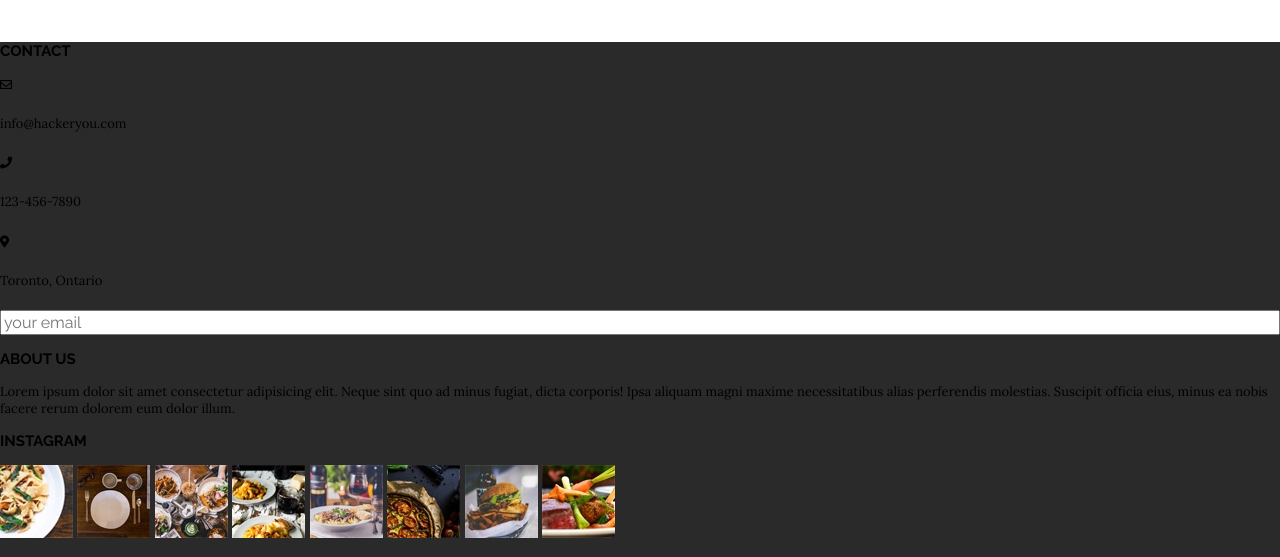
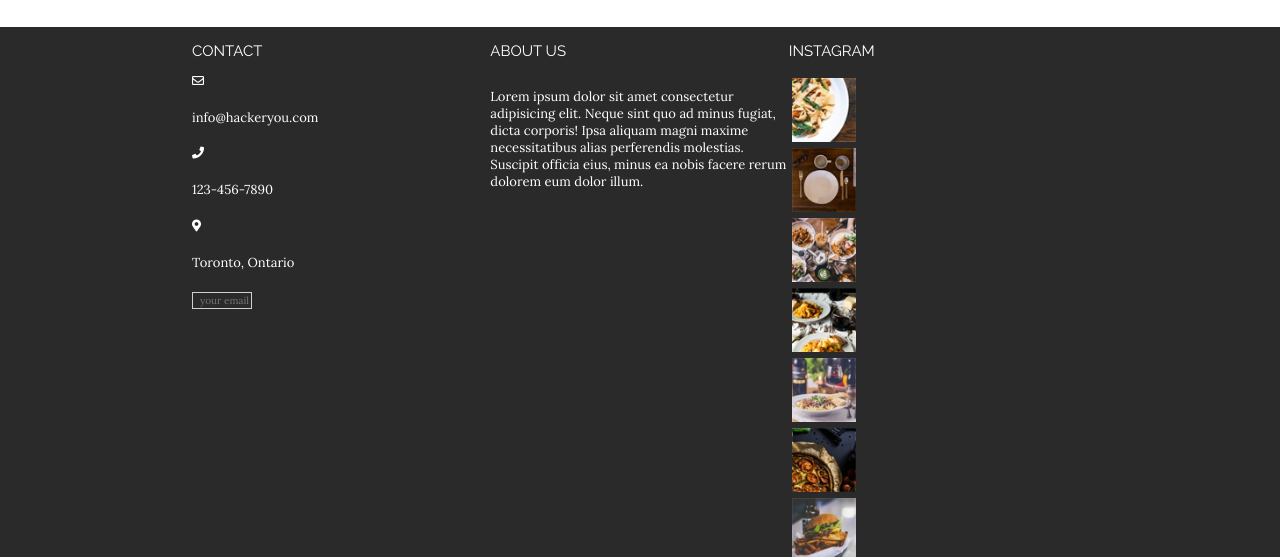
Before and after one commit to scottgirouard/scottgirouard_project2, a plain HTML site: page index.html in a window 1280 px wide. Shown: the part 4714-5271 px from the top of the page. Drawn offline with Linux system fonts and the light colour scheme.

Commit message:
915pm monday progress

```diff
--- a/index.html
+++ b/index.html
@@ -267,6 +267,8 @@
 
 <footer class="clearfix">
 
+    <div class="footerContainer wrapper">
+
     <div class="footerCard">
         <h3>contact</h3>
         <i class="far fa-envelope footerSvg"></i>
@@ -275,7 +277,7 @@
         <h5>123-456-7890</h5>
         <i class="fas fa-map-marker-alt footerSvg"></i>
         <h5>Toronto, Ontario</h5>
-        <input type="email" name="emailAddress" placeholder="your email" style="font-family: 'Raleway', sans-serif; font-style: regular; text-align: left; width: 100%;">
+        <input type="email" name="emailAddress" placeholder="your email" style="font-family: 'lora', sans-serif; font-style: regular; text-align: left; width: 20%;">
     </div>
 
     <div class="footerCard">
@@ -295,7 +297,7 @@
         <img src="./restaurant/assets/image-22.jpeg" alt="">
     </div>
 
-    <nav class"navFooter">
+    <!-- <nav class"navFooter">
             <h2 class="titleWhite">restaurant</h2>
             <ul>
                 <li class="nav__options"><a class="nav__options__link" href="#home">home</a></li>
@@ -304,15 +306,16 @@
                 <li class="nav__options"><a class="nav__options__link" href="#contact">contact</a></li>
                 <li class="nav__options"><a class="nav__options__link" href="#about us">about us</a></li>
             </ul>
-        </nav>
+        </nav> -->
 
-            <p class="footerParagraph">2018 all rights reserved &copy;</p>
 
-        <div class="socials">
+        <!-- <div class="socials">
             <i class="fab fa-facebook"></i>
             <i class="fab fa-instagram"></i>
             <i class="fab fa-pinterest"></i>
         </div>
+        <p class="footerParagraph">2018 all rights reserved &copy;</p> -->
+    </div>
 </footer>
 
 </body>
--- a/styles/partials/footer.scss
+++ b/styles/partials/footer.scss
@@ -1,4 +1,32 @@
 footer {
     background-color: rgb(42,42,42);
     height: 100vh;
+    display: flex;
 }
+
+.footerContainer {
+    display: flex;
+    flex-direction: row;
+    width: calc((100% / 3) - 30%);
+    height: 100%;
+}
+
+.footerCard {
+    display: flex;
+    flex-direction: column;
+    width: 33.3%;
+    // margin: 20px;
+}
+
+footer img {
+    display: flex;
+    padding: 3px;
+    width: 70px;
+    height: 70px;
+}
+
+.navFooter {
+    display: flex;
+    flex-direction: row;
+    align-items: flex-end;
+}
--- a/styles/partials/typography.scss
+++ b/styles/partials/typography.scss
@@ -153,3 +153,28 @@ h5 {
     // color: white;
     font-weight: 400;
 }
+
+footer h3, h5 {
+    color: $primaryColor;
+    font-weight: 400;
+}
+
+footer p {
+    color: $primaryColor;
+}
+
+footer i {
+    color: $primaryColor;
+}
+
+.socials i {
+    color: rgb(132,132,132);
+}
+
+footer input {
+    color: $primaryColor;
+    font-size: 10px;
+    background-color: rgb(42,42,42);
+    border: 1px solid rgb(210,207,207);
+    padding-left: 7px;
+}
```
Also changed, not shown: styles/styles.css.
